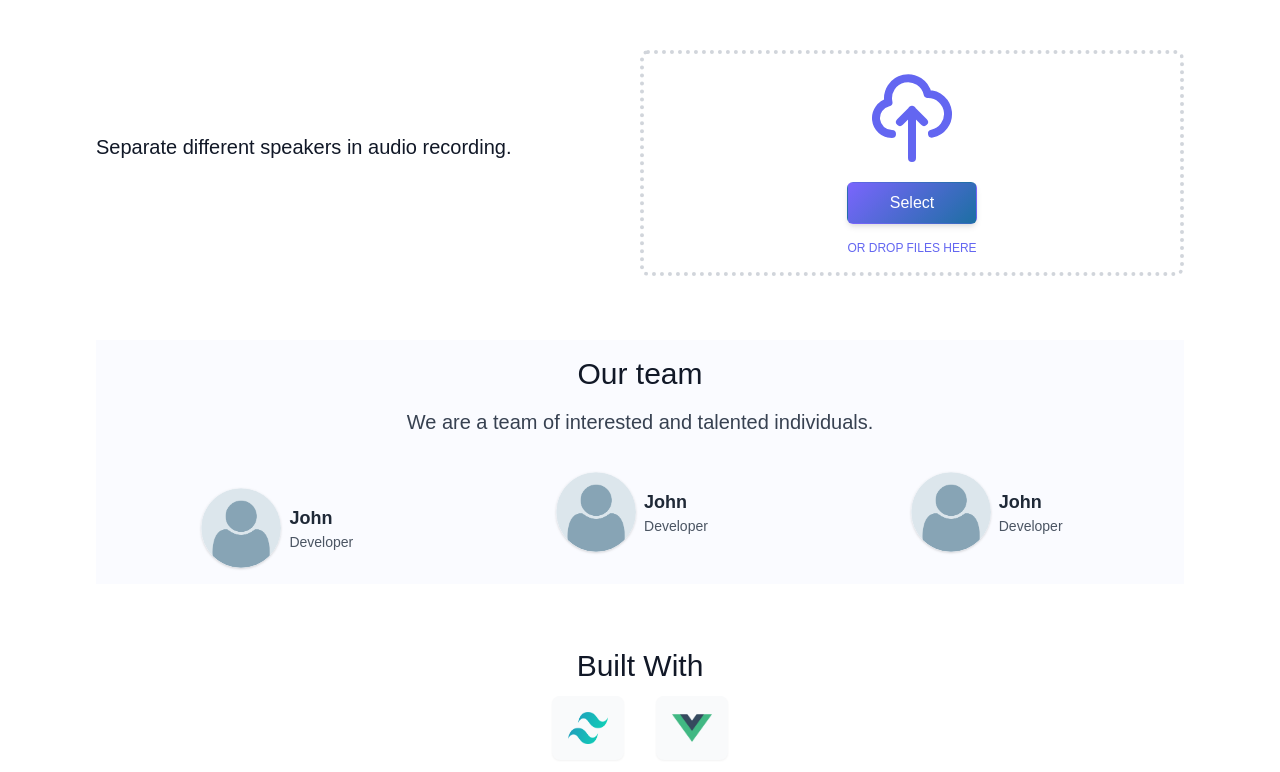
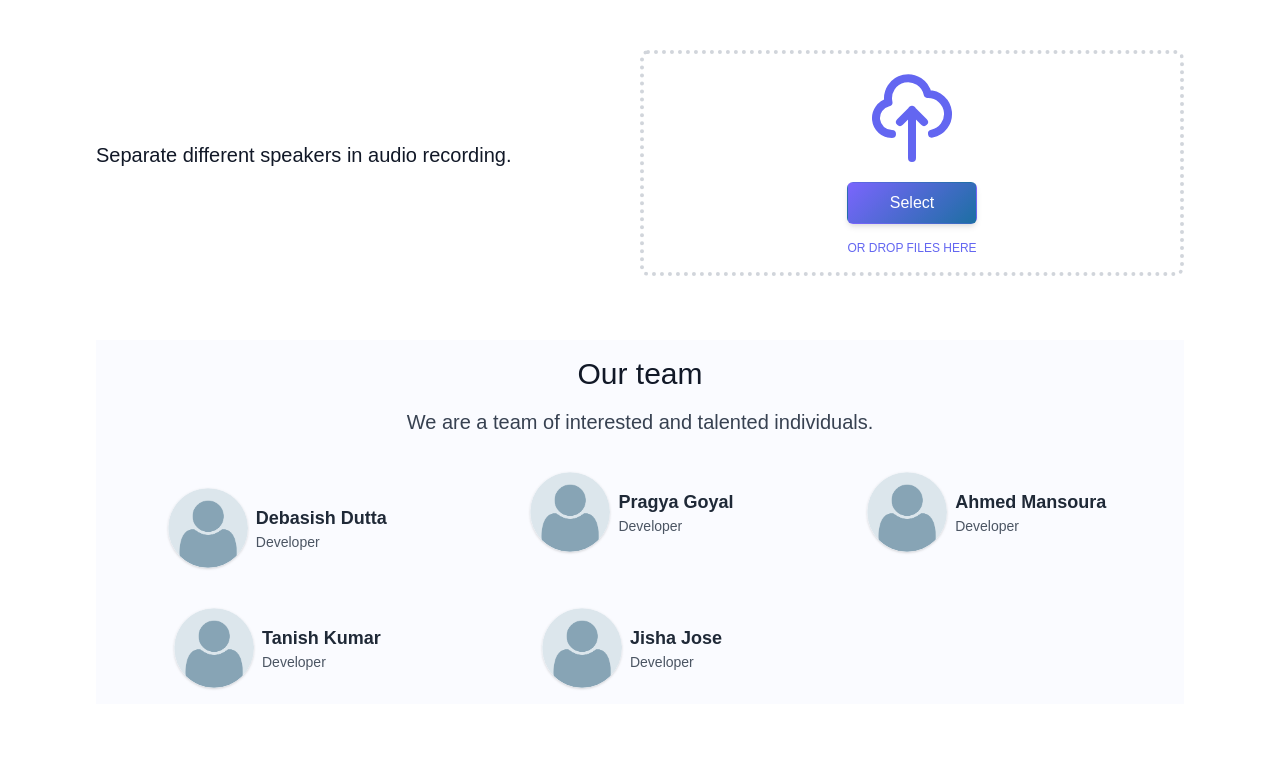
Before and after one commit to aihulks69/Speaker-dirization, a Vue app in the folder ai-hulks-app/: page / in a window 1280 px wide. Shown: the part 880-1652 px from the top of the page. Built offline with nearby package versions, Linux system fonts and the light colour scheme; what vue-backtotop would draw is missing.

Commit message:
add axios endpoint

```diff
--- a/ai-hulks-app/src/App.vue
+++ b/ai-hulks-app/src/App.vue
@@ -127,7 +127,7 @@ export default {
   components: {Footer, Navbar},
   data: () => {
     return {
-      appTheme: localStorage.getItem('theme'),
+      appTheme: localStorage.getItem('theme') ? localStorage.getItem('theme') : 'light',
     };
   },
   mounted() {
--- /dev/null
+++ b/ai-hulks-app/src/api/endpoint.js
@@ -0,0 +1,12 @@
+import axios from "axios"
+
+export default {
+    async uploadAudio(file) {
+        axios.post(' http://127.0.0.1:5000/audio', file, {
+                headers: {
+                    'Content-Type': 'multipart/form-data'
+                }
+            }
+        );
+    },
+}
--- a/ai-hulks-app/src/api/service.js
+++ /dev/null
@@ -1,5 +0,0 @@
-import axios from "axios"
-
-export default {
-
-}
--- a/ai-hulks-app/src/components/Footer.vue
+++ b/ai-hulks-app/src/components/Footer.vue
@@ -13,14 +13,14 @@
         >
           &copy; Copyright {{ copyrightDate }}.
           <a
-              href="https://stoman.me"
+              href="#"
               target="__blank"
               class="text-secondary-dark dark:text-secondary-light font-medium uppercase hover:underline"
           >Hulks AI</a
           >
         </div>
         <a
-            href="#"
+            href="https://github.com/aihulks69/Speaker-dirization"
             target="__blank"
             class="text-gray-400 hover:text-indigo-500 dark:hover:text-indigo-400 cursor-pointer rounded-full bg-gray-200 dark:bg-ternary-dark hover:bg-gray-100 shadow-sm p-2"
         >
--- a/ai-hulks-app/src/components/Navbar.vue
+++ b/ai-hulks-app/src/components/Navbar.vue
@@ -86,7 +86,7 @@
         >
           <a
               aria-label="github"
-              href="#"
+              href="https://github.com/aihulks69/Speaker-dirization"
               class="sm:hidden block text-left text-md font-medium bg-indigo-500 hover:bg-indigo-600 text-white shadow-sm rounded-md px-4 py-2 mt-2"
           >
             Github
@@ -103,7 +103,7 @@
         <a
             aria-label="github"
             class="bg-primary-light dark:bg-ternary-light text-gray-600 hover:text-indigo-500 dark:hover:text-indigo-400 flex items-center px-2 py-1 space-x-2 bg-gray-100 rounded-md"
-            href="#"
+            href="https://github.com/aihulks69/Speaker-dirization"
         >
           <svg
               class="h-5 w-5 mr-1"
--- a/ai-hulks-app/src/components/UploadMediaInput.vue
+++ b/ai-hulks-app/src/components/UploadMediaInput.vue
@@ -2,7 +2,7 @@
   <div
       class="bg-white w-max bg-white dark:bg-opacity-10 m-auto rounded-lg bg-opacity-60"  @dragover.prevent @drop.prevent>
     <div
-      class="p-4 space-y-4 relative border-4 border-dotted border-gray-300 rounded-lg"
+      class="p-4 space-y-4 border-4 border-dotted border-gray-300 rounded-lg"
       v-if="uploaded && files.length"
     >
       <ul
@@ -10,7 +10,7 @@
           :key="index"
       >
         <li
-            class="text-green-300 flex space-x-3 items-center"
+            class="text-green-300 flex space-x-3 items-center justify-center"
         >
           <span>
             {{file.name}}
@@ -28,6 +28,17 @@
           </a>
         </li>
       </ul>
+      <button
+          :disabled="'isProcessing'"
+          @click="process()"
+          class="mx-auto hover:shadow-lg process-btn text-white shadow-md focus:ring-2 focus:ring-red-300 focus:ring-offset-2 border border-transparent flex focus:outline-none hover:shadow-m items-center px-3 py-2 rounded-md text-base"
+      >
+        <svg v-if="isProcessing" class="animate-spin -ml-1 mr-3 h-5 w-5 text-white" xmlns="http://www.w3.org/2000/svg" fill="none" viewBox="0 0 24 24">
+          <circle class="opacity-25" cx="12" cy="12" r="10" stroke="currentColor" stroke-width="4"></circle>
+          <path class="opacity-75" fill="currentColor" d="M4 12a8 8 0 018-8V0C5.373 0 0 5.373 0 12h4zm2 5.291A7.962 7.962 0 014 12H0c0 3.042 1.135 5.824 3 7.938l3-2.647z"></path>
+        </svg>
+        Process
+      </button>
     </div>
     <div
         v-else
@@ -64,6 +75,12 @@
 <script>
 export default {
   name: "upload-media-input",
+  props: {
+    isProcessing: {
+      type: Boolean,
+      default: false
+    }
+  },
   data: () => (
       {
         files: [],
@@ -107,11 +124,16 @@ export default {
     },
     initFiles() {
       this.files = [];
+    },
+    process() {
+      this.$emit('process-file', this.files[0]);
     }
   }
 }
 </script>
 
 <style scoped>
-
+.process-btn {
+  background: linear-gradient(135deg, #ef0a6c 0%, #9560c5 100%);
+}
 </style>
--- a/ai-hulks-app/src/views/Home.vue
+++ b/ai-hulks-app/src/views/Home.vue
@@ -76,16 +76,18 @@
         class="py-4 relative mx-auto space-y-4"
     >
       <div
-        class="space-y-4 md:items-center md:justify-between md:flex md:text-left text-center"
+        class="bg-red-5 space-y-4 md:items-center md:justify-between md:flex md:text-left text-center"
       >
         <p
-            class="flex-1 text-2xl text-gray-900 sm:pb-4 md:text-xl dark:text-gray-300"
+            class="flex-1 text-2xl text-gray-900 sm:pb-0 pb-4 md:text-xl dark:text-gray-300"
         >
           Separate different speakers in audio recording.
         </p>
         <upload-media-input
             class="flex-1"
+            :is-processing="processing"
             @upload-file="onUpload"
+            @process-file="onProcess"
         />
       </div>
     </section>
@@ -123,7 +125,7 @@
             <p
                 class="text-lg font-bold text-gray-800 dark:text-ternary-light"
             >
-              John
+              Debasish Dutta
             </p>
             <p
                 class="text-sm text-gray-600 dark:text-gray-400"
@@ -146,7 +148,7 @@
             <p
                 class="text-lg font-bold text-gray-800 dark:text-ternary-light"
             >
-              John
+              Pragya Goyal
             </p>
             <p
                 class="text-sm text-gray-600 dark:text-gray-400">
@@ -168,7 +170,53 @@
             <p
                 class="text-lg font-bold text-gray-800 dark:text-ternary-light"
             >
-              John
+              Ahmed Mansoura
+            </p>
+            <p
+                class="text-sm text-gray-600 dark:text-gray-400"
+            >
+              Developer
+            </p>
+          </div>
+        </div>
+        <div
+            class="flex items-center justify-center space-x-2"
+        >
+          <img
+              alt="avatar"
+              src="../assets/images/default-user.png"
+              class="object-cover w-20 h-20 ml-4 rounded-full shadow"
+          />
+          <div
+              class="relative"
+          >
+            <p
+                class="text-lg font-bold text-gray-800 dark:text-ternary-light"
+            >
+              Tanish Kumar
+            </p>
+            <p
+                class="text-sm text-gray-600 dark:text-gray-400"
+            >
+              Developer
+            </p>
+          </div>
+        </div>
+        <div
+            class="flex items-center justify-center space-x-2"
+        >
+          <img
+              alt="avatar"
+              src="../assets/images/default-user.png"
+              class="object-cover w-20 h-20 ml-4 rounded-full shadow"
+          />
+          <div
+              class="relative"
+          >
+            <p
+                class="text-lg font-bold text-gray-800 dark:text-ternary-light"
+            >
+              Jisha Jose
             </p>
             <p
                 class="text-sm text-gray-600 dark:text-gray-400"
@@ -216,6 +264,7 @@
 <script>
 
 import UploadMediaInput from "../components/UploadMediaInput";
+import endpoint from "../api/endpoint";
 
 export default {
   name: 'Home',
@@ -224,15 +273,31 @@ export default {
   },
   data:() => (
       {
-        uploaded: false
+        uploaded: false,
+        processing: true,
+        errorProcessing: false
       }
   ),
   mounted() {
   },
   methods: {
-    onUpload(event) {
-      console.log(event);
+    onUpload() {
       this.uploaded = true;
+    },
+    onProcess(file) {
+      this.processing = true;
+      console.log('here', file)
+      let formData = new FormData();
+      formData.append("image", file);
+      endpoint.uploadAudio(formData)
+          .then(response => {
+            console.log(response)
+          })
+          .catch(error => {
+            console.log(error);
+            this.errorProcessing = true;
+          })
+          .finally(() => this.processing = false)
     },
   }
 }
```
Also changed, not shown: 1 other file (tests, documents, lock files or other folders).
